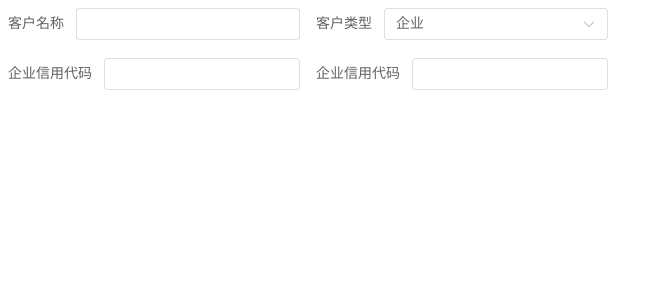
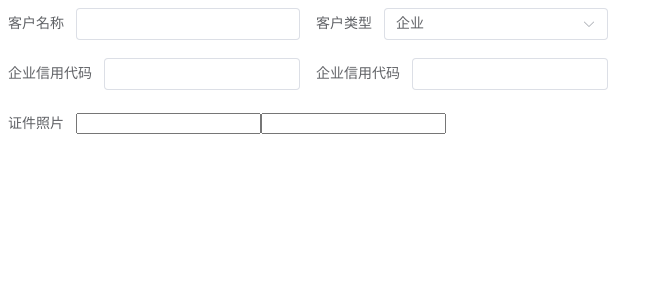
Before and after one commit to joooooooojo/k-form, a Vue app: page / in a window 1280 px wide. Shown: the top 300 px of the page, without its empty margins (0-663 px from the left). Built offline with nearby package versions, Linux system fonts and the light colour scheme.

Commit message:
fix: 类型修复

```diff
--- a/volar.d.ts
+++ b/global.d.ts
@@ -1,5 +1,5 @@
 // Auto generated component declarations
-declare module "vue" {
+declare module "@vue/runtime-core" {
   export interface GlobalComponents {
     KForm: (typeof import("@joooooooooojo/kform"))["KForm"];
   }
--- a/packages/types/form-item-props.ts
+++ b/packages/types/form-item-props.ts
@@ -172,7 +172,6 @@ interface KDynamicFormItemProps extends KFormItemProps {
         currentKey?: string
       ) => KDynamicFormItemProps | Array<KDynamicFormItemProps>)
     | null;
-  parent?: KDynamicFormItemProps | null;
 }
 
 export type {
--- a/src/App.vue
+++ b/src/App.vue
@@ -24,6 +24,7 @@ const clientType = (formValue?: T): KDynamicFormItemProps => {
     prop: "type",
     type: "select",
     payload: {
+      clearable: true,
       options: [
         {
           label: "企业",
@@ -55,6 +56,12 @@ const code = (): Array<KDynamicFormItemProps> => {
           slotName: "aaa"
         }
       ]
+    },
+    {
+      rowKey: "row-3",
+      label: "证件照片",
+      type: "custom",
+      slotName: "card-image"
     }
   ];
 };
@@ -65,6 +72,16 @@ const code = (): Array<KDynamicFormItemProps> => {
     <template v-slot:aaa>
       <el-input />
     </template>
+    <template v-slot:card-image>
+      <div>
+        <label for="card__positive">
+          <input id="upload-card__front" />
+        </label>
+        <label id="upload-card__back">
+          <input id="card__back" />
+        </label>
+      </div>
+    </template>
   </KForm>
 </template>
 
--- a/tsconfig.json
+++ b/tsconfig.json
@@ -18,7 +18,7 @@
     "src/*.tsx",
     "src/*.vue",
     "vite.config.ts",
-    "volar.d.ts"
+    "global.d.ts"
   ],
   "exclude": ["node_modules", "dist"]
 }
```
Also changed, not shown: package.json (+5 -6 lines), 1 other file (tests, documents, lock files or other folders).
